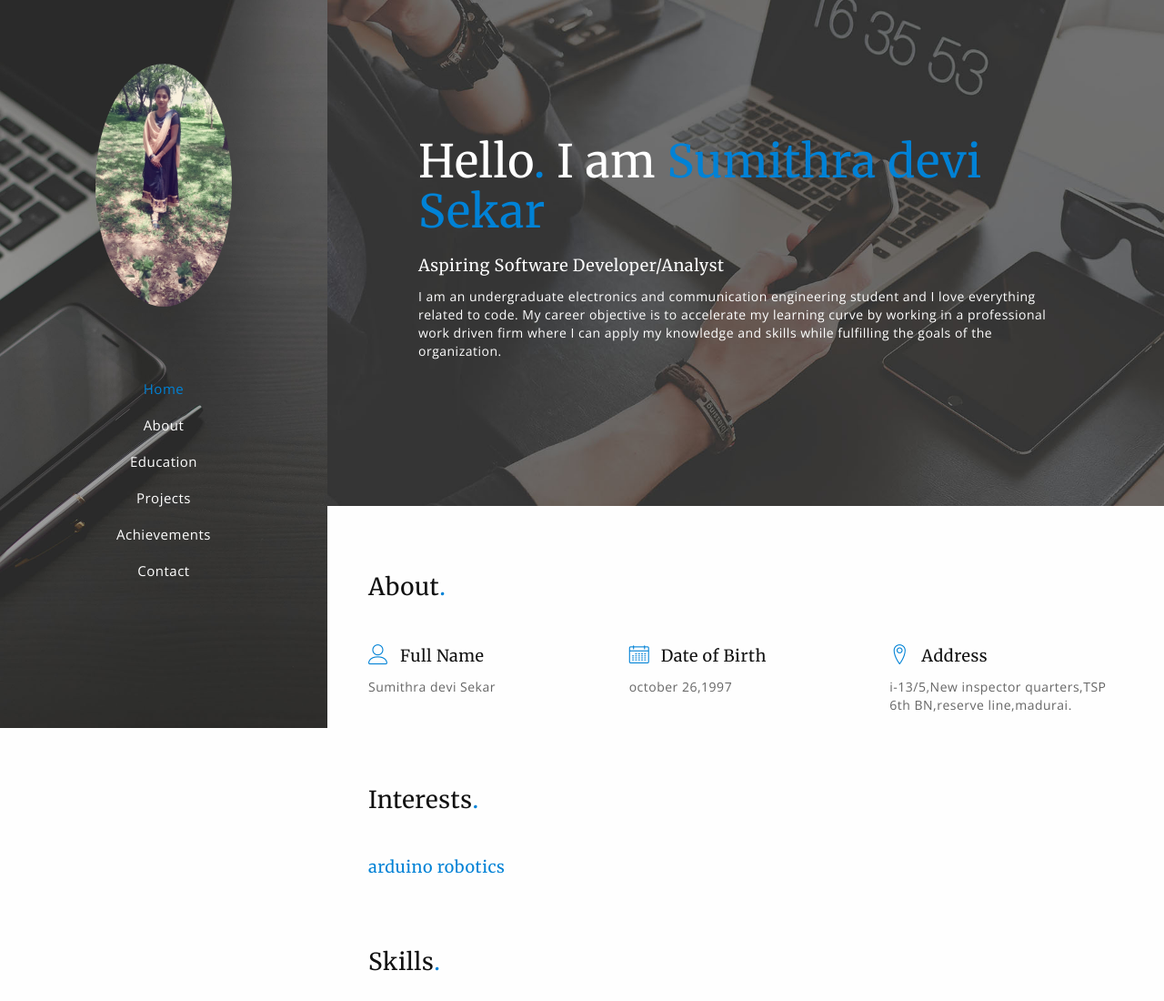
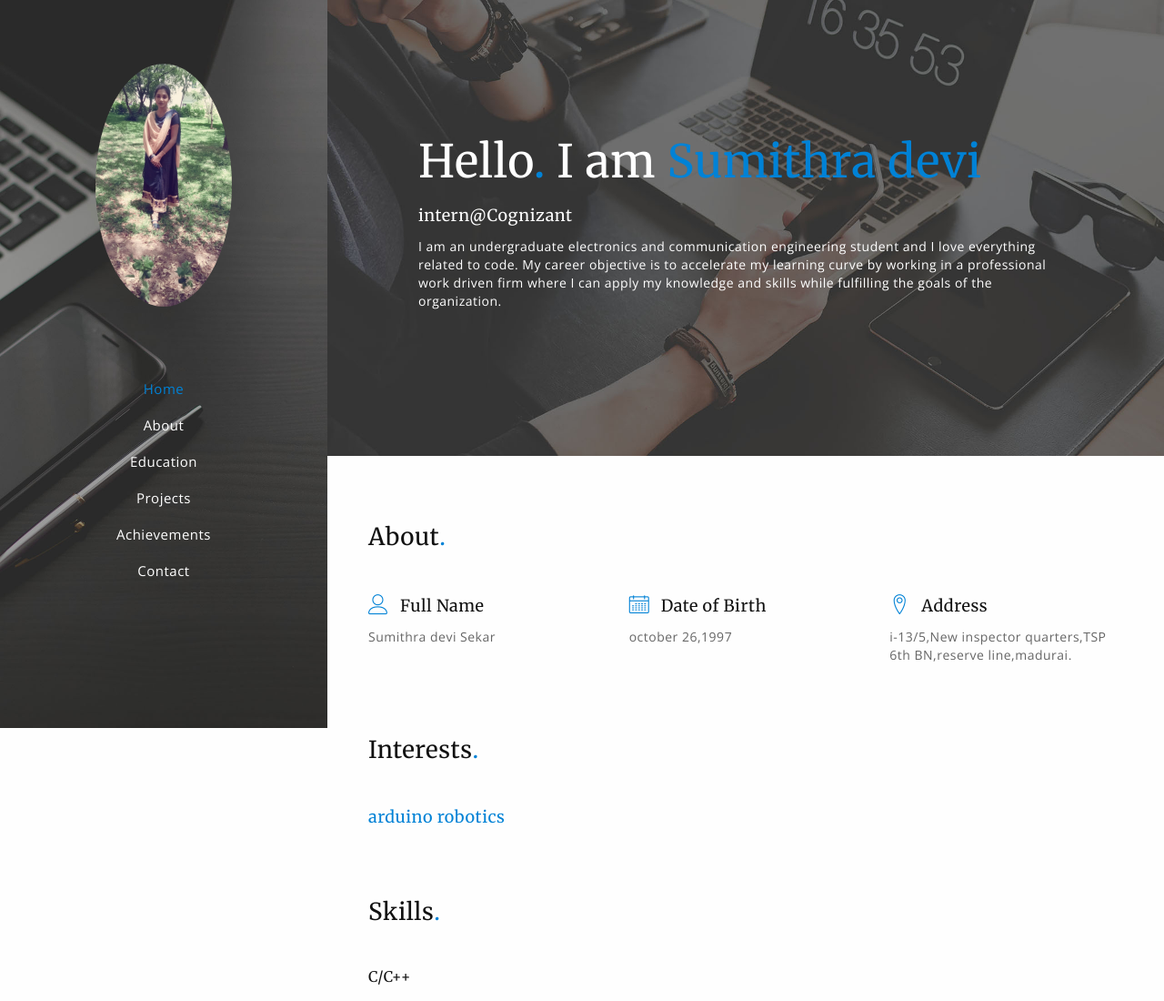
Before and after one commit to SumithradeviS/SumithradeviS.github.io, a plain HTML site: page index.html in a window 1280 px wide. Shown: the top 1100 px of the page at 91% size. Drawn offline with nearby package versions, Linux system fonts and the light colour scheme.

Commit message:
Add files via upload

```diff
--- a/index.html
+++ b/index.html
@@ -79,8 +79,8 @@
         <a href="#menu-toggle" id="menu-toggle"><i class="lnr lnr-menu"></i></a>
         <header id="home">
             <div class="header-content">
-                <h2>Hello<span class="text-primary">.</span> I am <span class="text-primary">Sumithra devi Sekar</span></h2>
-                <h5>Aspiring Software Developer/Analyst</h5>
+                <h2>Hello<span class="text-primary">.</span> I am <span class="text-primary">Sumithra devi </span></h2>
+                <h5>intern@Cognizant</h5>
                 <p>I am an undergraduate electronics and communication engineering student and I love everything related to code. My career objective is to accelerate my learning curve by working in a professional work driven firm where I can apply my knowledge and skills while fulfilling the goals of the organization.</p>
             </div>
         </header>
```
